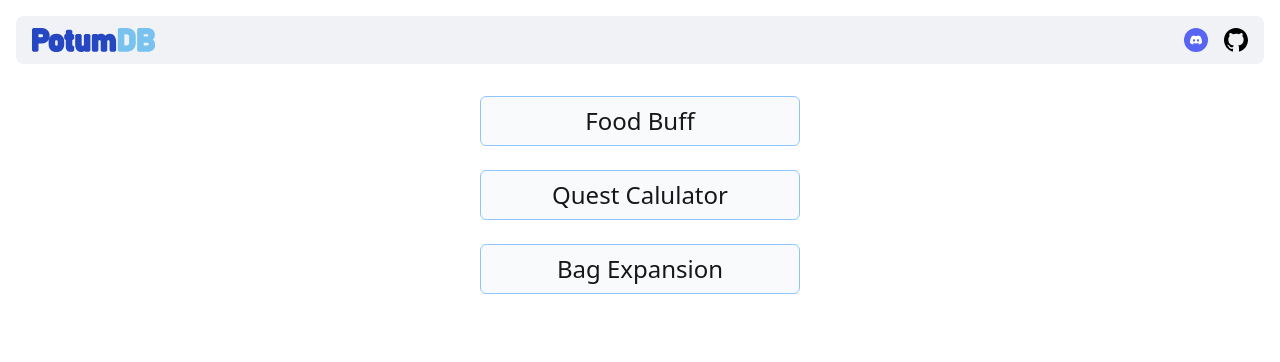
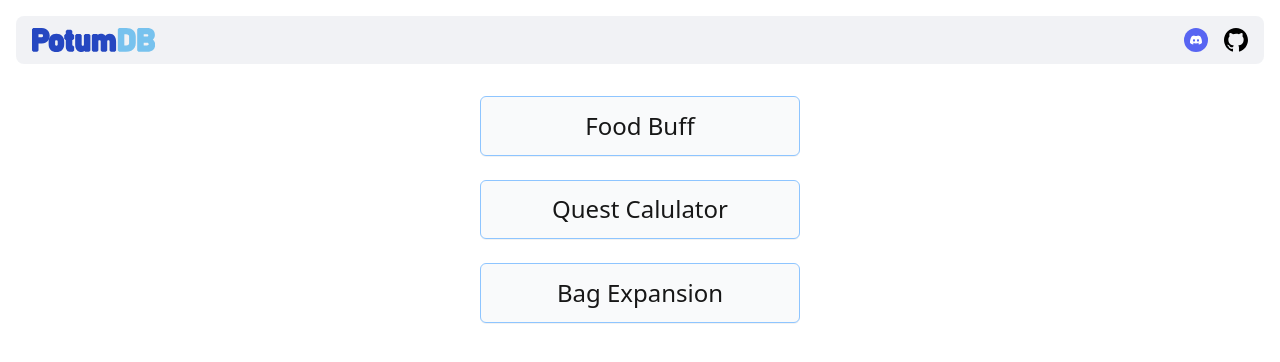
Before and after one commit to sefaron/potumdb-react, a React (Vite) app: page / in a window 1280 px wide. Shown: the top 362 px of the page. Built offline with nearby package versions, Linux system fonts and the light colour scheme.

Commit message:
update home page styling

```diff
--- a/src/pages/home/Home.jsx
+++ b/src/pages/home/Home.jsx
@@ -4,19 +4,19 @@ function Home() {
   return (
     <main className="flex flex-col gap-6 justify-center items-center my-8">
       <Link
-        className="block text-2xl px-4 py-2 w-full max-w-[320px] hover:scale-105 transition-transform transform-gpu duration-500 rounded-md font-medium text-center bg-gray-50 dark:bg-neutral-800/50 border border-blue-300"
+        className="block text-2xl p-[0.8rem] w-full max-w-[320px] hover:scale-103 transition-transform duration-500 rounded-md font-medium text-center bg-gray-50 hover:bg-gray-200 dark:bg-neutral-800/50 dark:hover:bg-neutral-700/50 border border-blue-300 shadow-2xs"
         to="food"
       >
         Food Buff
       </Link>
       <Link
-        className="block text-2xl px-4 py-2 w-full max-w-[320px] hover:scale-105 transition-transform transform-gpu duration-500 rounded-md font-medium text-center bg-gray-50 dark:bg-neutral-800/50 border border-blue-300"
+        className="block text-2xl p-[0.8rem] w-full max-w-[320px] hover:scale-103 transition-transform duration-500 rounded-md font-medium text-center bg-gray-50 hover:bg-gray-200 dark:bg-neutral-800/50 dark:hover:bg-neutral-700/50 border border-blue-300 shadow-2xs"
         to="food"
       >
         Quest Calulator
       </Link>
       <Link
-        className="block text-2xl px-4 py-2 w-full max-w-[320px] hover:scale-105 transition-transform transform-gpu duration-500 rounded-md font-medium text-center bg-gray-50 dark:bg-neutral-800/50 border border-blue-300"
+        className="block text-2xl p-[0.8rem] w-full max-w-[320px] hover:scale-103 transition-transform duration-500 rounded-md font-medium text-center bg-gray-50 hover:bg-gray-200 dark:bg-neutral-800/50 dark:hover:bg-neutral-700/50 border border-blue-300 shadow-2xs"
         to="food"
       >
         Bag Expansion
```
